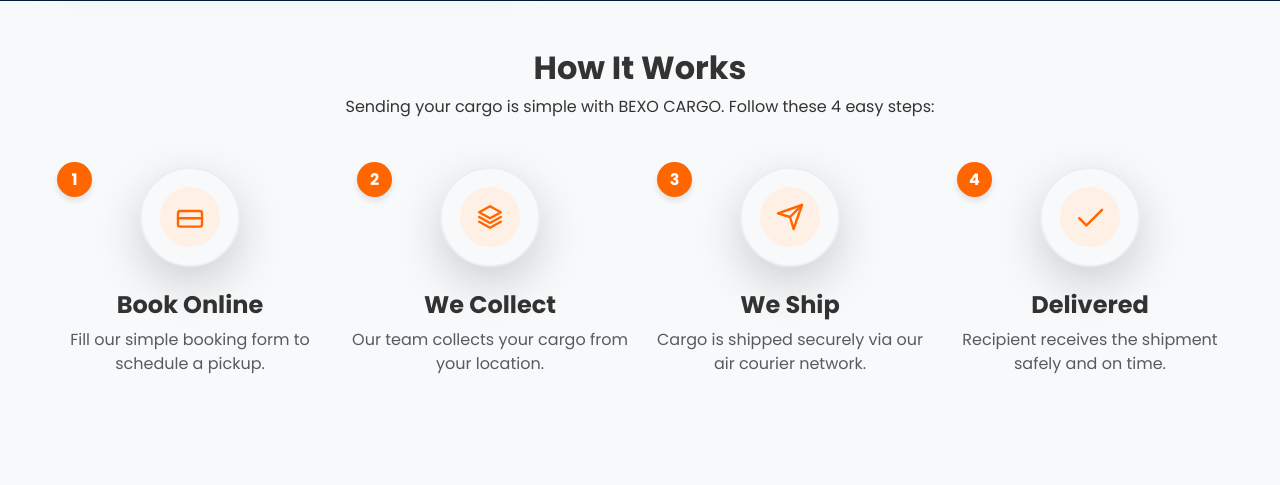
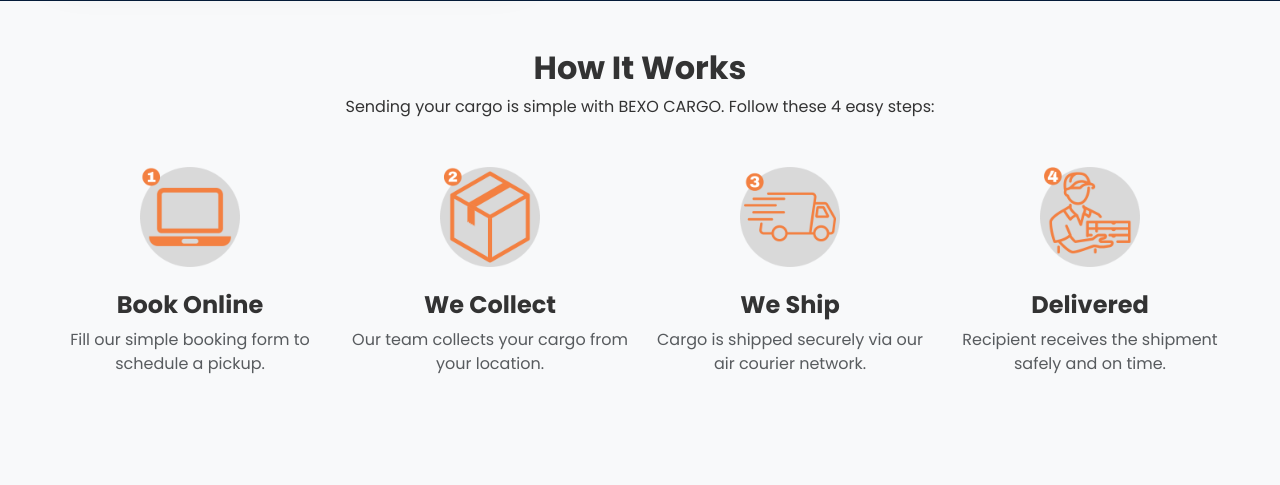
Before and after one commit to reloaded4k/BexoC, a Flask app: page / in a window 1280 px wide. Shown: the part 595-1080 px from the top of the page. Run offline with Flask 3, Linux system fonts and the light colour scheme.

Commit message:
Enhance the "How It Works" section with new, visually appealing icons
Replaces SVG placeholders with image icons in the "How It Works" section of index.html and adds the corresponding image assets.

Replit-Commit-Author: Agent
Replit-Commit-Session-Id: 46e6e674-6c34-4854-91d9-7e97711d2fb9
Replit-Commit-Screenshot-Url: https://storage.googleapis.com/screenshot-production-us-central1/576b8c06-e46c-40cf-b31b-17ac9001f488/4261c6d2-1fad-48cd-bb24-6ab30b8c2728.jpg

```diff
--- a/templates/index.html
+++ b/templates/index.html
@@ -230,16 +230,7 @@
         <div class="row g-4 justify-content-center">
             <div class="col-md-3 text-center">
                 <div class="position-relative mb-4">
-                    <div class="shadow-lg" style="width: 100px; height: 100px; background-color: #f8f9fa; border-radius: 50%; display: inline-flex; align-items: center; justify-content: center; border: 2px solid #eee; overflow: hidden;">
-                        <!-- Icon placeholder for Book Online (you can replace this with your icon) -->
-                        <div style="width: 60px; height: 60px; background-color: #fff0e6; border-radius: 50%; display: flex; align-items: center; justify-content: center;">
-                            <svg width="30" height="30" viewBox="0 0 25 25" fill="none" xmlns="http://www.w3.org/2000/svg">
-                                <path d="M20.5 7.5H4.5C3.4 7.5 2.5 8.4 2.5 9.5V18.5C2.5 19.6 3.4 20.5 4.5 20.5H20.5C21.6 20.5 22.5 19.6 22.5 18.5V9.5C22.5 8.4 21.6 7.5 20.5 7.5Z" stroke="#FF6600" stroke-width="2" stroke-linecap="round" stroke-linejoin="round"/>
-                                <path d="M2.5 13.5H22.5" stroke="#FF6600" stroke-width="2" stroke-linecap="round" stroke-linejoin="round"/>
-                            </svg>
-                        </div>
-                    </div>
-                    <div style="position: absolute; top: -5px; left: 5px; width: 35px; height: 35px; background-color: #FF6600; border-radius: 50%; display: flex; align-items: center; justify-content: center; color: white; font-weight: bold; box-shadow: 0 4px 6px rgba(0,0,0,0.1);">1</div>
+                    <img src="{{ url_for('static', filename='images/icons/icon-1.png') }}" alt="Book Online" style="width: 100px; height: 100px;">
                 </div>
                 <h4 class="fw-bold">Book Online</h4>
                 <p class="text-muted">Fill our simple booking form to schedule a pickup.</p>
@@ -247,17 +238,7 @@
 
             <div class="col-md-3 text-center">
                 <div class="position-relative mb-4">
-                    <div class="shadow-lg" style="width: 100px; height: 100px; background-color: #f8f9fa; border-radius: 50%; display: inline-flex; align-items: center; justify-content: center; border: 2px solid #eee; overflow: hidden;">
-                        <!-- Icon placeholder for We Collect (you can replace this with your icon) -->
-                        <div style="width: 60px; height: 60px; background-color: #fff0e6; border-radius: 50%; display: flex; align-items: center; justify-content: center;">
-                            <svg width="30" height="30" viewBox="0 0 25 25" fill="none" xmlns="http://www.w3.org/2000/svg">
-                                <path d="M21.5 16.5L12.5 21.5L3.5 16.5" stroke="#FF6600" stroke-width="2" stroke-linecap="round" stroke-linejoin="round"/>
-                                <path d="M21.5 12.5L12.5 17.5L3.5 12.5" stroke="#FF6600" stroke-width="2" stroke-linecap="round" stroke-linejoin="round"/>
-                                <path d="M21.5 8.5L12.5 13.5L3.5 8.5L12.5 3.5L21.5 8.5Z" stroke="#FF6600" stroke-width="2" stroke-linecap="round" stroke-linejoin="round"/>
-                            </svg>
-                        </div>
-                    </div>
-                    <div style="position: absolute; top: -5px; left: 5px; width: 35px; height: 35px; background-color: #FF6600; border-radius: 50%; display: flex; align-items: center; justify-content: center; color: white; font-weight: bold; box-shadow: 0 4px 6px rgba(0,0,0,0.1);">2</div>
+                    <img src="{{ url_for('static', filename='images/icons/icon-2.png') }}" alt="We Collect" style="width: 100px; height: 100px;">
                 </div>
                 <h4 class="fw-bold">We Collect</h4>
                 <p class="text-muted">Our team collects your cargo from your location.</p>
@@ -265,16 +246,7 @@
 
             <div class="col-md-3 text-center">
                 <div class="position-relative mb-4">
-                    <div class="shadow-lg" style="width: 100px; height: 100px; background-color: #f8f9fa; border-radius: 50%; display: inline-flex; align-items: center; justify-content: center; border: 2px solid #eee; overflow: hidden;">
-                        <!-- Icon placeholder for We Ship (you can replace this with your icon) -->
-                        <div style="width: 60px; height: 60px; background-color: #fff0e6; border-radius: 50%; display: flex; align-items: center; justify-content: center;">
-                            <svg width="30" height="30" viewBox="0 0 25 25" fill="none" xmlns="http://www.w3.org/2000/svg">
-                                <path d="M22.5 2.5L12.5 12.5" stroke="#FF6600" stroke-width="2" stroke-linecap="round" stroke-linejoin="round"/>
-                                <path d="M22.5 2.5L15.5 22.5L12.5 12.5L2.5 9.5L22.5 2.5Z" stroke="#FF6600" stroke-width="2" stroke-linecap="round" stroke-linejoin="round"/>
-                            </svg>
-                        </div>
-                    </div>
-                    <div style="position: absolute; top: -5px; left: 5px; width: 35px; height: 35px; background-color: #FF6600; border-radius: 50%; display: flex; align-items: center; justify-content: center; color: white; font-weight: bold; box-shadow: 0 4px 6px rgba(0,0,0,0.1);">3</div>
+                    <img src="{{ url_for('static', filename='images/icons/icon-3.png') }}" alt="We Ship" style="width: 100px; height: 100px;">
                 </div>
                 <h4 class="fw-bold">We Ship</h4>
                 <p class="text-muted">Cargo is shipped securely via our air courier network.</p>
@@ -282,15 +254,7 @@
 
             <div class="col-md-3 text-center">
                 <div class="position-relative mb-4">
-                    <div class="shadow-lg" style="width: 100px; height: 100px; background-color: #f8f9fa; border-radius: 50%; display: inline-flex; align-items: center; justify-content: center; border: 2px solid #eee; overflow: hidden;">
-                        <!-- Icon placeholder for Delivered (you can replace this with your icon) -->
-                        <div style="width: 60px; height: 60px; background-color: #fff0e6; border-radius: 50%; display: flex; align-items: center; justify-content: center;">
-                            <svg width="30" height="30" viewBox="0 0 25 25" fill="none" xmlns="http://www.w3.org/2000/svg">
-                                <path d="M22.5 6.5L9.5 19.5L3.5 13.5" stroke="#FF6600" stroke-width="2" stroke-linecap="round" stroke-linejoin="round"/>
-                            </svg>
-                        </div>
-                    </div>
-                    <div style="position: absolute; top: -5px; left: 5px; width: 35px; height: 35px; background-color: #FF6600; border-radius: 50%; display: flex; align-items: center; justify-content: center; color: white; font-weight: bold; box-shadow: 0 4px 6px rgba(0,0,0,0.1);">4</div>
+                    <img src="{{ url_for('static', filename='images/icons/icon-4.png') }}" alt="Delivered" style="width: 100px; height: 100px;">
                 </div>
                 <h4 class="fw-bold">Delivered</h4>
                 <p class="text-muted">Recipient receives the shipment safely and on time.</p>
```
Also changed, not shown: attached_assets/1.png (added), attached_assets/2.png (added), attached_assets/3.png (added), attached_assets/4.png (added), static/images/icons/icon-1.png (added), static/images/icons/icon-2.png (added), static/images/icons/icon-3.png (added), static/images/icons/icon-4.png (added).
